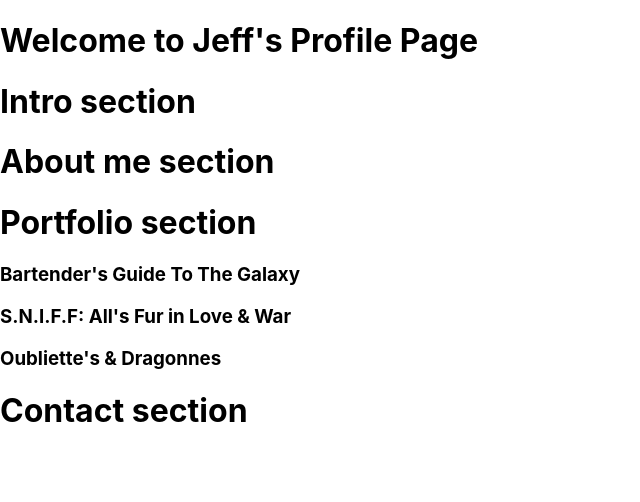
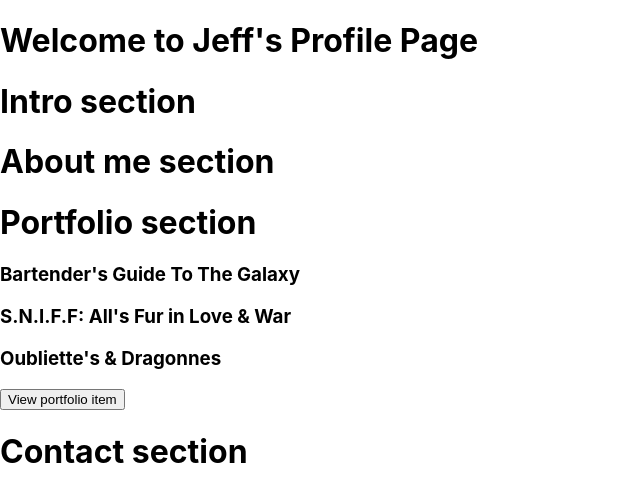
Before and after one commit to jeffchiudev/Portfolio-React, a React (Create React App) app: page / in a window 1280 px wide. Shown: the top 502 px of the page, without its empty margins (0-640 px from the left). Built offline with nearby package versions, Linux system fonts and the light colour scheme.

Commit message:
add conditional toggling with button press

```diff
--- a/src/components/PortfolioControl.js
+++ b/src/components/PortfolioControl.js
@@ -11,16 +11,26 @@
     };
   }
 
+  handleClick = () => {
+    this.setState(prevState => ({
+      visibleOnPage: !prevState.visibleOnPage
+    }));
+  }
+
   render() {
     let currentlyVisibleState = null;
+    let buttonText = null;
     if (this.state.visibleOnPage) {
       currentlyVisibleState = <PortfolioItemDetails/>
+      buttonText = "Return to Portfolio";
     } else {
       currentlyVisibleState = <Portfolio/>
+      buttonText = "View portfolio item"
     }
     return (
       <React.Fragment>
         {currentlyVisibleState}
+        <button onClick={this.handleClick}>{buttonText}</button>
       </React.Fragment>
     );
   }
```
